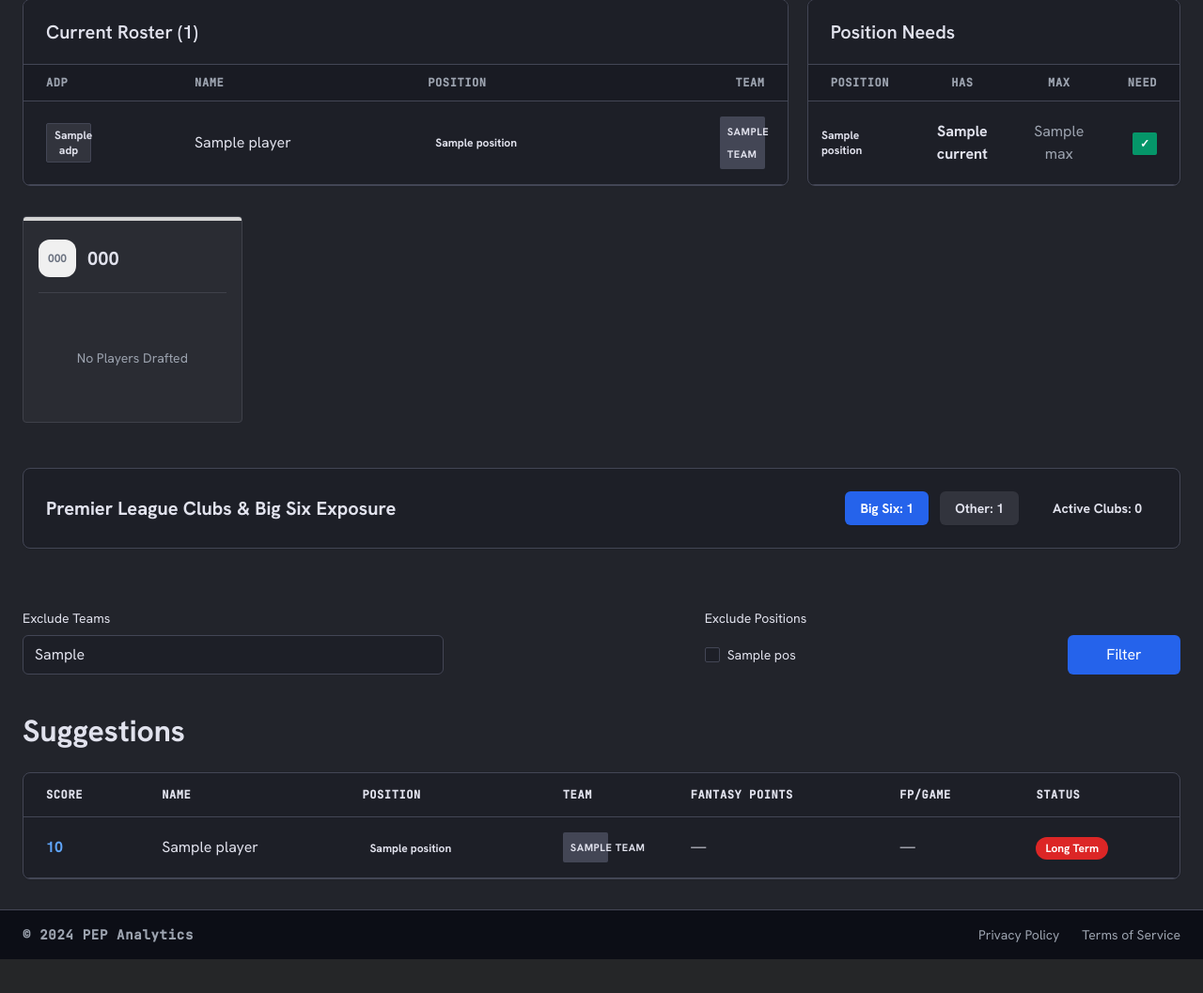
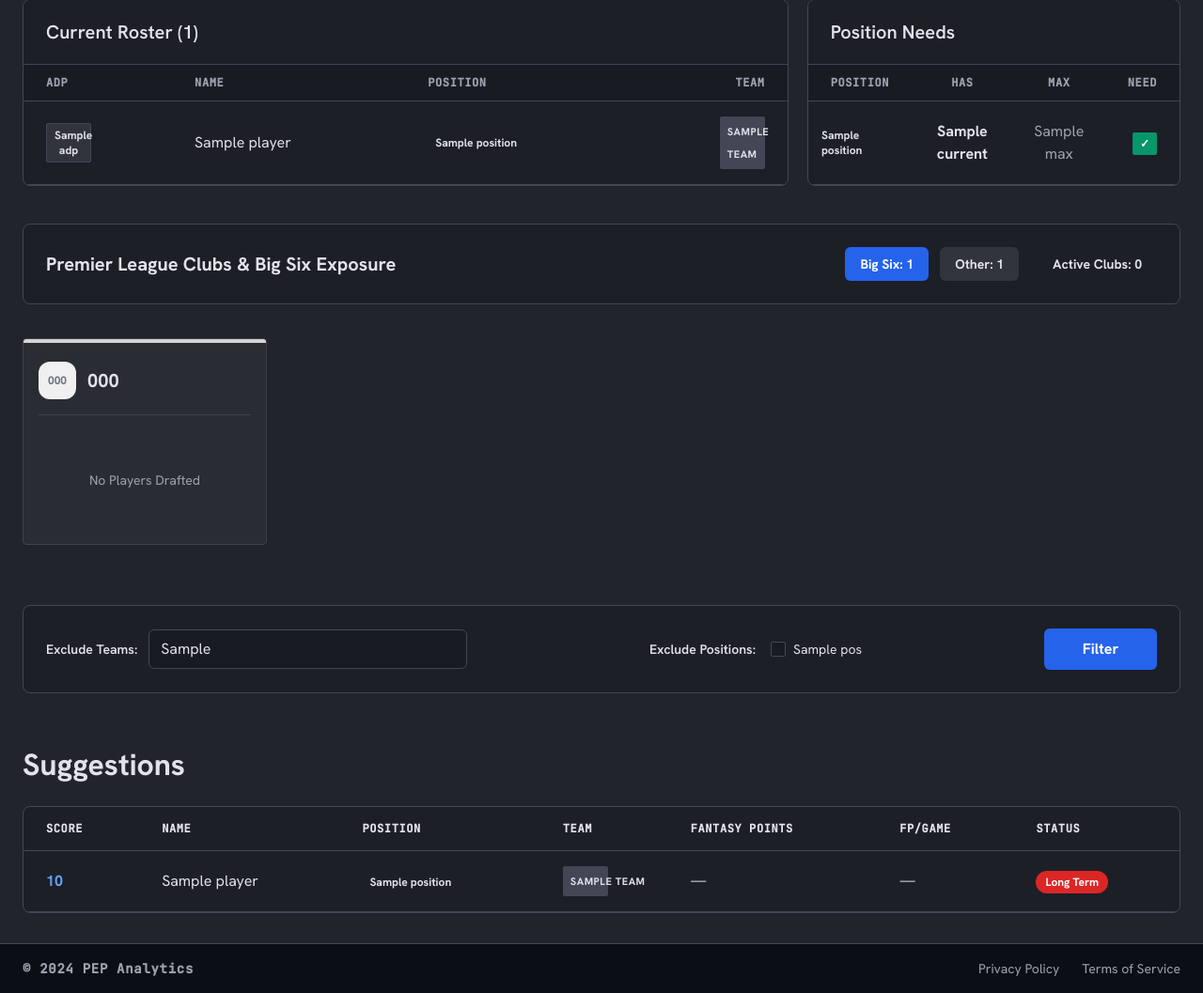
Before and after one commit to soehlert/fantrax_assistant, a FastAPI app: template src/web/templates/team.html in a window 1280 px wide. Shown: the part 280-1337 px from the top of the page at 94% size. Before the commit the page ends 1301 px from the top, so only its background shows below. Run offline with FastAPI, Linux system fonts and the light colour scheme; the template is opened without the code that fills it: most values are stand-ins (such as "Sample title", 1, 10 or a date in 2020); some libraries are stand-ins or nearby versions.

Commit message:
fix(ui): move exposure bar above team cards, enforce single horizontal row, and fix filter spacing
- Relocate Premier League Clubs & Big Six Exposure bar to sit right above Team Cards section
- Wrap team cards in a single flex row with horizontal scroll (flex-nowrap overflow-x-auto) to prevent vertical row overflow
- Wrap Exclude Teams and Exclude Positions filter controls in a clean card container with flex row alignment

```diff
--- a/src/web/templates/team.html
+++ b/src/web/templates/team.html
@@ -115,12 +115,29 @@
     </div>
 </section>
 
-<!-- Team Cards Grid Section -->
-<section class="grid grid-cols-1 sm:grid-cols-2 md:grid-cols-3 lg:grid-cols-5 gap-4">
+<!-- Section Header: Exposure Status Bar (Placed RIGHT ABOVE Team Cards) -->
+<section class="mt-2 bg-surface-container border border-outline-variant rounded-xl p-6 shadow-sm flex flex-col md:flex-row items-center justify-between gap-4">
+    <h3 class="text-headline-sm font-headline-sm text-on-surface font-bold">Premier League Clubs &amp; Big Six Exposure</h3>
+    <div class="flex flex-wrap items-center gap-3">
+        <div class="bg-primary-container text-white px-4 py-2 rounded-md text-sm font-bold shadow-sm">
+            Big Six: {{ big_six_count }}
+        </div>
+        <div class="bg-surface-variant text-on-surface px-4 py-2 rounded-md text-sm font-bold shadow-sm">
+            Other: {{ non_big_six_count }}
+        </div>
+        <div class="text-on-surface px-4 py-2 text-sm font-bold ml-2">
+            Active Clubs: {{ club_breakdown | selectattr('has_players') | list | length }}
+        </div>
+    </div>
+</section>
+
+<!-- Single Horizontal Row for Team Cards (Scrollable - Never Overflows to Next Row) -->
+<section class="w-full overflow-x-auto pb-4 pt-1">
+    <div class="flex flex-nowrap gap-4 min-w-full">
         {% for item in club_breakdown %}
         {% if item.has_players %}
         <!-- Active Team Card -->
-    <div class="bg-[#1a2130] rounded-lg p-4 flex flex-col h-[220px] relative overflow-hidden border border-[#2c3e50]">
+        <div class="w-[260px] min-w-[260px] flex-shrink-0 bg-[#1a2130] rounded-lg p-4 flex flex-col h-[220px] relative overflow-hidden border border-[#2c3e50] shadow-sm">
             <div class="absolute top-0 left-0 w-full h-1" style="background-color: {{ item.accent_color }};"></div>
             <div class="flex items-center gap-3 mb-4 mt-2">
                 <div class="w-10 h-10 rounded-full flex items-center justify-center bg-[#f0f0f0]">
@@ -145,7 +162,7 @@
         </div>
         {% else %}
         <!-- Empty / Unowned Team Card -->
-    <div class="bg-[#2a2c33] rounded-lg p-4 flex flex-col h-[220px] relative overflow-hidden border border-[#3f414a]">
+        <div class="w-[260px] min-w-[260px] flex-shrink-0 bg-[#2a2c33] rounded-lg p-4 flex flex-col h-[220px] relative overflow-hidden border border-[#3f414a] shadow-sm">
             <div class="absolute top-0 left-0 w-full h-1 bg-[#d4d4d4]"></div>
             <div class="flex items-center justify-between mb-4 mt-2">
                 <div class="flex items-center gap-3">
@@ -161,51 +178,39 @@
         </div>
         {% endif %}
         {% endfor %}
-</section>
-
-<!-- Bottom Status Bar -->
-<section class="mt-4 bg-surface-container border border-outline-variant rounded-xl p-6 shadow-sm flex flex-col md:flex-row items-center justify-between gap-4">
-    <h3 class="text-headline-sm font-headline-sm text-on-surface font-bold">Premier League Clubs &amp; Big Six Exposure</h3>
-    <div class="flex flex-wrap items-center gap-3">
-        <div class="bg-primary-container text-white px-4 py-2 rounded-md text-sm font-bold shadow-sm">
-            Big Six: {{ big_six_count }}
-        </div>
-        <div class="bg-surface-variant text-on-surface px-4 py-2 rounded-md text-sm font-bold shadow-sm">
-            Other: {{ non_big_six_count }}
-        </div>
-        <div class="text-on-surface px-4 py-2 text-sm font-bold ml-2">
-            Active Clubs: {{ club_breakdown | selectattr('has_players') | list | length }}
-        </div>
     </div>
 </section>
 
-<!-- Suggestions Table Section -->
-<section class="mt-8 flex flex-col gap-6">
-    <form method="get" action="{{ url_for('read_team', team_id=team_name) }}" id="filter-form">
-        <div class="flex flex-col md:flex-row md:items-end justify-between gap-4">
-            <div class="flex flex-col gap-2 flex-grow max-w-md">
-                <label class="text-sm font-medium text-on-surface">Exclude Teams</label>
-                <input name="exclude_teams" class="w-full bg-surface-container border border-outline-variant text-on-surface placeholder-outline rounded-md py-2 px-3 focus:outline-none focus:ring-1 focus:ring-primary-container focus:border-primary-container transition-shadow" placeholder="e.g., MCI,LIV,ARS" type="text" value="{{ exclude_teams }}"/>
+<!-- Filter Form Row (Clean Horizontal Spacing & Card Container) -->
+<section class="mt-4">
+    <form method="get" action="{{ url_for('read_team', team_id=team_name) }}" id="filter-form" class="bg-surface-container border border-outline-variant rounded-xl p-6 shadow-sm">
+        <div class="flex flex-col md:flex-row items-center justify-between gap-6">
+            <div class="flex items-center gap-3 w-full md:w-auto flex-grow max-w-md">
+                <label class="text-sm font-semibold text-on-surface whitespace-nowrap">Exclude Teams:</label>
+                <input name="exclude_teams" class="w-full bg-surface-container-low border border-outline-variant text-on-surface placeholder-outline rounded-md py-2 px-3 focus:outline-none focus:ring-1 focus:ring-primary-container focus:border-primary-container transition-shadow" placeholder="e.g., MCI,LIV,ARS" type="text" value="{{ exclude_teams }}"/>
             </div>
-            <div class="flex flex-col gap-2">
-                <label class="text-sm font-medium text-on-surface">Exclude Positions</label>
-                <div class="flex items-center gap-4 h-[42px]">
+            <div class="flex items-center gap-4">
+                <span class="text-sm font-semibold text-on-surface whitespace-nowrap">Exclude Positions:</span>
+                <div class="flex items-center gap-4">
                     {% for pos in all_positions %}
-                    <label class="flex items-center gap-2 cursor-pointer">
-                        <input class="form-checkbox position-checkbox rounded bg-surface-container border-outline-variant text-primary-container focus:ring-primary-container focus:ring-offset-background" type="checkbox" value="{{ pos }}" {% if pos in exclude_positions %}checked{% endif %}/>
-                        <span class="text-sm text-on-surface">{{ pos }}</span>
+                    <label class="flex items-center gap-2 cursor-pointer select-none">
+                        <input class="form-checkbox position-checkbox rounded bg-surface-container-low border-outline-variant text-primary-container focus:ring-primary-container focus:ring-offset-background" type="checkbox" value="{{ pos }}" {% if pos in exclude_positions %}checked{% endif %}/>
+                        <span class="text-sm font-medium text-on-surface">{{ pos }}</span>
                     </label>
                     {% endfor %}
                 </div>
                 <input type="hidden" id="exclude-positions-input" name="exclude_positions" value="{{ exclude_positions }}">
             </div>
-            <button type="submit" class="bg-primary-container hover:bg-blue-600 text-white font-medium py-2 px-8 rounded-md transition-colors h-[42px] min-w-[120px]">
+            <button type="submit" class="bg-primary-container hover:bg-blue-600 text-white font-bold py-2.5 px-8 rounded-md transition-colors shadow-sm min-w-[120px] active:scale-95">
                 Filter
             </button>
         </div>
     </form>
+</section>
 
-    <h2 class="text-headline-lg font-display text-on-surface mt-4">Suggestions</h2>
+<!-- Suggestions Table Section -->
+<section class="mt-6 flex flex-col gap-6">
+    <h2 class="text-headline-lg font-display text-on-surface">Suggestions</h2>
     <div class="bg-surface-container border border-outline-variant rounded-xl overflow-hidden shadow-sm">
         <div class="overflow-x-auto">
             <table class="w-full text-left border-collapse whitespace-nowrap">
```
Lines whose indentation alone changed are shown as unchanged.
